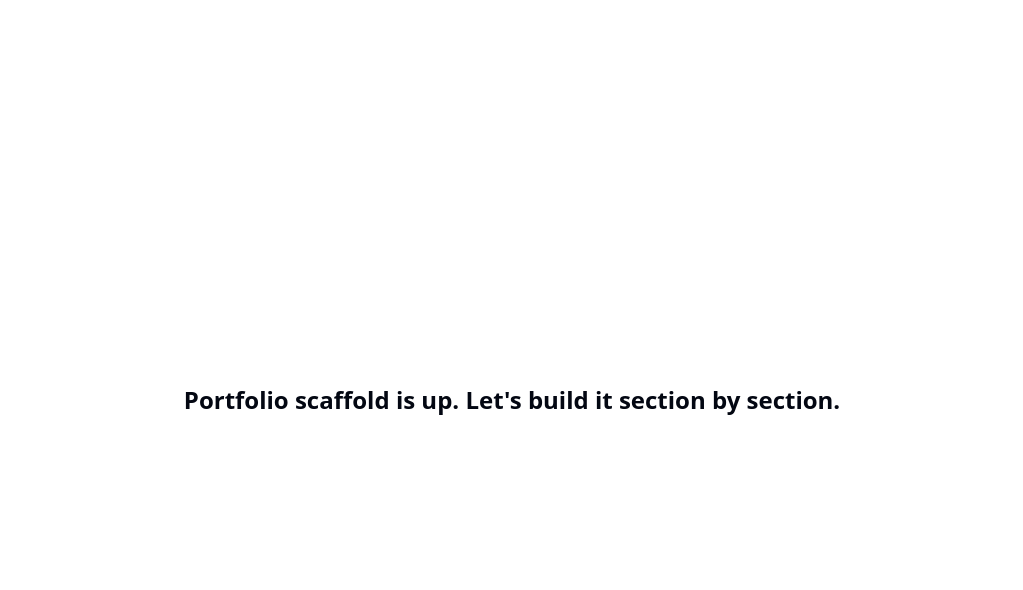
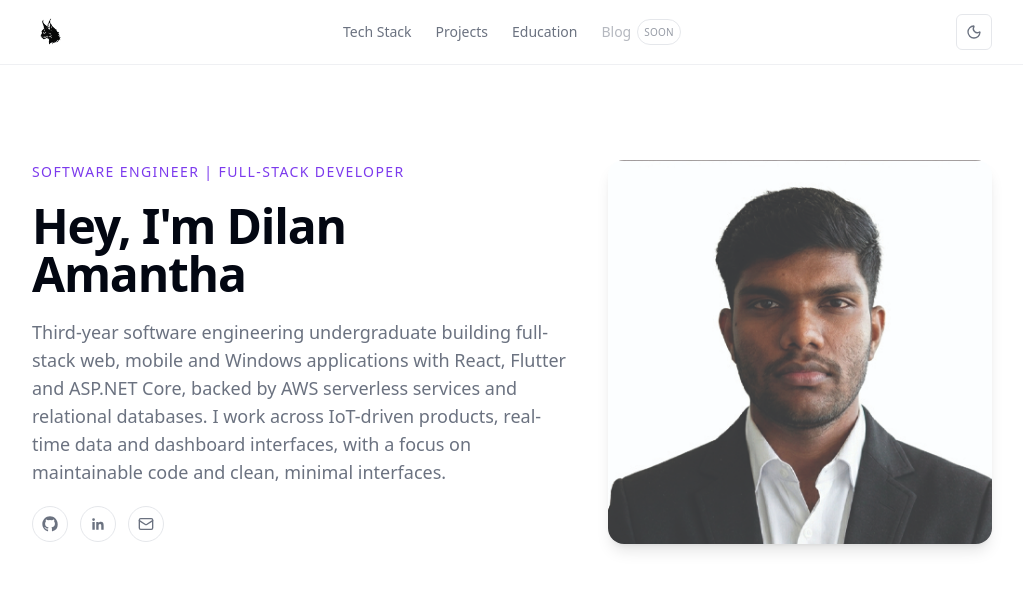
Before and after one commit to lynx7843/lynx_portfolio, a React (Vite) app: page / in a window 1280 px wide. Shown: the top 590 px of the page, without its empty margins (128-1151 px from the left). Built offline with nearby package versions, Linux system fonts and the light colour scheme.

Commit message:
navbar and hero section

```diff
--- a/index.html
+++ b/index.html
@@ -4,7 +4,11 @@
     <meta charset="UTF-8" />
     <link rel="icon" type="image/png" href="/img/icon.png" />
     <meta name="viewport" content="width=device-width, initial-scale=1.0" />
-    <title>Portfolio</title>
+    <meta
+      name="description"
+      content="Dilan Amantha — Software Engineer & Full-Stack Developer portfolio."
+    />
+    <title>Dilan Amantha | Software Engineer</title>
   </head>
   <body>
     <div id="root"></div>
--- a/package.json
+++ b/package.json
@@ -12,6 +12,7 @@
   "dependencies": {
     "class-variance-authority": "^0.7.1",
     "clsx": "^2.1.1",
+    "lucide-react": "^1.39.0",
     "react": "^18.3.1",
     "react-dom": "^18.3.1",
     "tailwind-merge": "^2.5.5"
--- a/src/App.tsx
+++ b/src/App.tsx
@@ -1,9 +1,14 @@
+import Navbar from "@/components/Navbar";
+import Hero from "@/components/Hero";
+
 export default function App() {
   return (
-    <main className="min-h-screen flex items-center justify-center">
-      <h1 className="text-2xl font-semibold text-foreground">
-        Portfolio scaffold is up. Let&apos;s build it section by section.
-      </h1>
-    </main>
+    <>
+      <Navbar />
+      <div className="h-16" />
+      <main>
+        <Hero />
+      </main>
+    </>
   );
 }
--- /dev/null
+++ b/src/components/Hero.tsx
@@ -0,0 +1,60 @@
+import { Mail } from "lucide-react";
+import { siteData } from "@/data/site";
+import { GithubIcon, LinkedinIcon } from "@/components/icons";
+
+export default function Hero() {
+  const { personalInfo, contactInfo } = siteData;
+
+  return (
+    <section id="home" className="container max-w-5xl py-16 md:py-24">
+      <div className="flex flex-col-reverse items-center gap-10 lg:flex-row lg:items-center lg:justify-between">
+        <div className="w-full space-y-5 text-center lg:w-3/5 lg:text-left">
+          <p className="text-sm font-medium uppercase tracking-widest text-primary">
+            {personalInfo.title}
+          </p>
+          <h1 className="text-4xl font-bold tracking-tight md:text-5xl">
+            Hey, I&apos;m {personalInfo.name}
+          </h1>
+          <p className="mx-auto max-w-xl text-muted-foreground lg:mx-0 lg:text-lg">
+            {personalInfo.bio}
+          </p>
+          <div className="flex items-center justify-center gap-3 lg:justify-start">
+            <a
+              href={contactInfo.github}
+              target="_blank"
+              rel="noreferrer"
+              aria-label="GitHub"
+              className="inline-flex h-9 w-9 items-center justify-center rounded-full border border-input text-muted-foreground transition-colors hover:text-foreground"
+            >
+              <GithubIcon className="h-4 w-4" />
+            </a>
+            <a
+              href={contactInfo.linkedin}
+              target="_blank"
+              rel="noreferrer"
+              aria-label="LinkedIn"
+              className="inline-flex h-9 w-9 items-center justify-center rounded-full border border-input text-muted-foreground transition-colors hover:text-foreground"
+            >
+              <LinkedinIcon className="h-4 w-4" />
+            </a>
+            <a
+              href={`mailto:${contactInfo.email}`}
+              aria-label="Email"
+              className="inline-flex h-9 w-9 items-center justify-center rounded-full border border-input text-muted-foreground transition-colors hover:text-foreground"
+            >
+              <Mail className="h-4 w-4" />
+            </a>
+          </div>
+        </div>
+
+        <div className="w-48 shrink-0 md:w-56 lg:w-2/5">
+          <img
+            src="/img/profile.jpeg"
+            alt={personalInfo.name}
+            className="mx-auto aspect-square w-full max-w-xs rounded-2xl object-cover object-top shadow-lg lg:max-w-sm"
+          />
+        </div>
+      </div>
+    </section>
+  );
+}
--- /dev/null
+++ b/src/components/Navbar.tsx
@@ -0,0 +1,90 @@
+import { useState } from "react";
+import { Menu, Moon, X } from "lucide-react";
+import { siteData } from "@/data/site";
+
+export default function Navbar() {
+  const [open, setOpen] = useState(false);
+
+  return (
+    <header className="fixed top-0 z-50 w-full border-b border-border/60 bg-background/95 backdrop-blur">
+      <div className="container flex h-16 max-w-5xl items-center justify-between">
+        <a href="#home" className="flex items-center" aria-label="Home">
+          <img
+            src="/img/icon.png"
+            alt="Dilan Amantha"
+            className="h-9 w-9 rounded-md object-cover"
+          />
+        </a>
+
+        <nav className="hidden items-center gap-6 lg:flex">
+          {siteData.navLinks.map((link) => (
+            <NavItem key={link.label} link={link} />
+          ))}
+        </nav>
+
+        <div className="flex items-center gap-2">
+          <button
+            type="button"
+            aria-label="Toggle theme"
+            className="inline-flex h-9 w-9 items-center justify-center rounded-md border border-input text-muted-foreground transition-colors hover:bg-accent hover:text-accent-foreground"
+          >
+            <Moon className="h-4 w-4" />
+          </button>
+
+          <button
+            type="button"
+            aria-label="Toggle navigation menu"
+            aria-expanded={open}
+            onClick={() => setOpen((v) => !v)}
+            className="inline-flex h-9 w-9 items-center justify-center rounded-md border border-input text-muted-foreground transition-colors hover:bg-accent hover:text-accent-foreground lg:hidden"
+          >
+            {open ? <X className="h-4 w-4" /> : <Menu className="h-4 w-4" />}
+          </button>
+        </div>
+      </div>
+
+      {open && (
+        <nav className="flex flex-col gap-1 border-t border-border/60 px-4 py-4 lg:hidden">
+          {siteData.navLinks.map((link) => (
+            <NavItem key={link.label} link={link} onClick={() => setOpen(false)} mobile />
+          ))}
+        </nav>
+      )}
+    </header>
+  );
+}
+
+function NavItem({
+  link,
+  onClick,
+  mobile,
+}: {
+  link: (typeof siteData.navLinks)[number];
+  onClick?: () => void;
+  mobile?: boolean;
+}) {
+  const spacing = mobile ? "py-2" : "";
+
+  if (link.comingSoon) {
+    return (
+      <span
+        className={`flex items-center gap-1.5 text-sm text-muted-foreground/50 cursor-not-allowed ${spacing}`}
+      >
+        {link.label}
+        <span className="rounded-full border border-border px-1.5 py-0.5 text-[10px] uppercase tracking-wide text-muted-foreground/70">
+          Soon
+        </span>
+      </span>
+    );
+  }
+
+  return (
+    <a
+      href={link.path}
+      onClick={onClick}
+      className={`text-sm text-muted-foreground transition-colors hover:text-foreground ${spacing}`}
+    >
+      {link.label}
+    </a>
+  );
+}
--- /dev/null
+++ b/src/components/icons.tsx
@@ -0,0 +1,17 @@
+import type { SVGProps } from "react";
+
+export function GithubIcon(props: SVGProps<SVGSVGElement>) {
+  return (
+    <svg viewBox="0 0 24 24" fill="currentColor" {...props}>
+      <path d="M12 .5C5.65.5.5 5.65.5 12c0 5.08 3.29 9.39 7.86 10.91.57.1.79-.25.79-.55 0-.27-.01-1.17-.02-2.12-3.2.7-3.88-1.36-3.88-1.36-.52-1.34-1.28-1.7-1.28-1.7-1.04-.72.08-.7.08-.7 1.16.08 1.76 1.19 1.76 1.19 1.03 1.75 2.69 1.25 3.35.95.1-.75.4-1.25.73-1.53-2.55-.29-5.24-1.28-5.24-5.69 0-1.26.45-2.29 1.19-3.09-.12-.29-.52-1.46.11-3.05 0 0 .97-.31 3.18 1.18a11 11 0 0 1 5.79 0c2.2-1.49 3.17-1.18 3.17-1.18.64 1.59.24 2.76.12 3.05.74.8 1.19 1.83 1.19 3.09 0 4.42-2.7 5.4-5.26 5.68.41.36.78 1.06.78 2.14 0 1.55-.01 2.79-.01 3.17 0 .3.21.66.8.55A10.51 10.51 0 0 0 23.5 12c0-6.35-5.15-11.5-11.5-11.5Z" />
+    </svg>
+  );
+}
+
+export function LinkedinIcon(props: SVGProps<SVGSVGElement>) {
+  return (
+    <svg viewBox="0 0 24 24" fill="currentColor" {...props}>
+      <path d="M20.45 20.45h-3.55v-5.57c0-1.33-.02-3.03-1.85-3.03-1.85 0-2.14 1.45-2.14 2.94v5.66H9.36V9h3.41v1.56h.05c.47-.9 1.63-1.85 3.36-1.85 3.6 0 4.27 2.37 4.27 5.45v6.29ZM5.34 7.43a2.06 2.06 0 1 1 0-4.12 2.06 2.06 0 0 1 0 4.12ZM7.12 20.45H3.56V9h3.56v11.45Z" />
+    </svg>
+  );
+}
--- /dev/null
+++ b/src/data/site.ts
@@ -0,0 +1,44 @@
+export interface NavLink {
+  label: string;
+  path: string;
+  comingSoon?: boolean;
+}
+
+export interface PersonalInfo {
+  name: string;
+  title: string;
+  location: string;
+  bio: string;
+}
+
+export interface ContactInfo {
+  email: string;
+  github: string;
+  linkedin: string;
+}
+
+export interface SiteData {
+  navLinks: NavLink[];
+  personalInfo: PersonalInfo;
+  contactInfo: ContactInfo;
+}
+
+export const siteData: SiteData = {
+  navLinks: [
+    { label: "Tech Stack", path: "#tech-stack" },
+    { label: "Projects", path: "#projects" },
+    { label: "Education", path: "#education" },
+    { label: "Blog", path: "#blog", comingSoon: true },
+  ],
+  personalInfo: {
+    name: "Dilan Amantha",
+    title: "Software Engineer | Full-Stack Developer",
+    location: "Kirindiwela, Sri Lanka",
+    bio: "Third-year software engineering undergraduate building full-stack web, mobile and Windows applications with React, Flutter and ASP.NET Core, backed by AWS serverless services and relational databases. I work across IoT-driven products, real-time data and dashboard interfaces, with a focus on maintainable code and clean, minimal interfaces.",
+  },
+  contactInfo: {
+    email: "eadaedirisingha@gmail.com",
+    github: "https://github.com/lynx7843",
+    linkedin: "https://www.linkedin.com/in/dilan-edirisingha-amantha",
+  },
+};
```
Also changed, not shown: public/img/icon.png (added), 1 other file (tests, documents, lock files or other folders).
